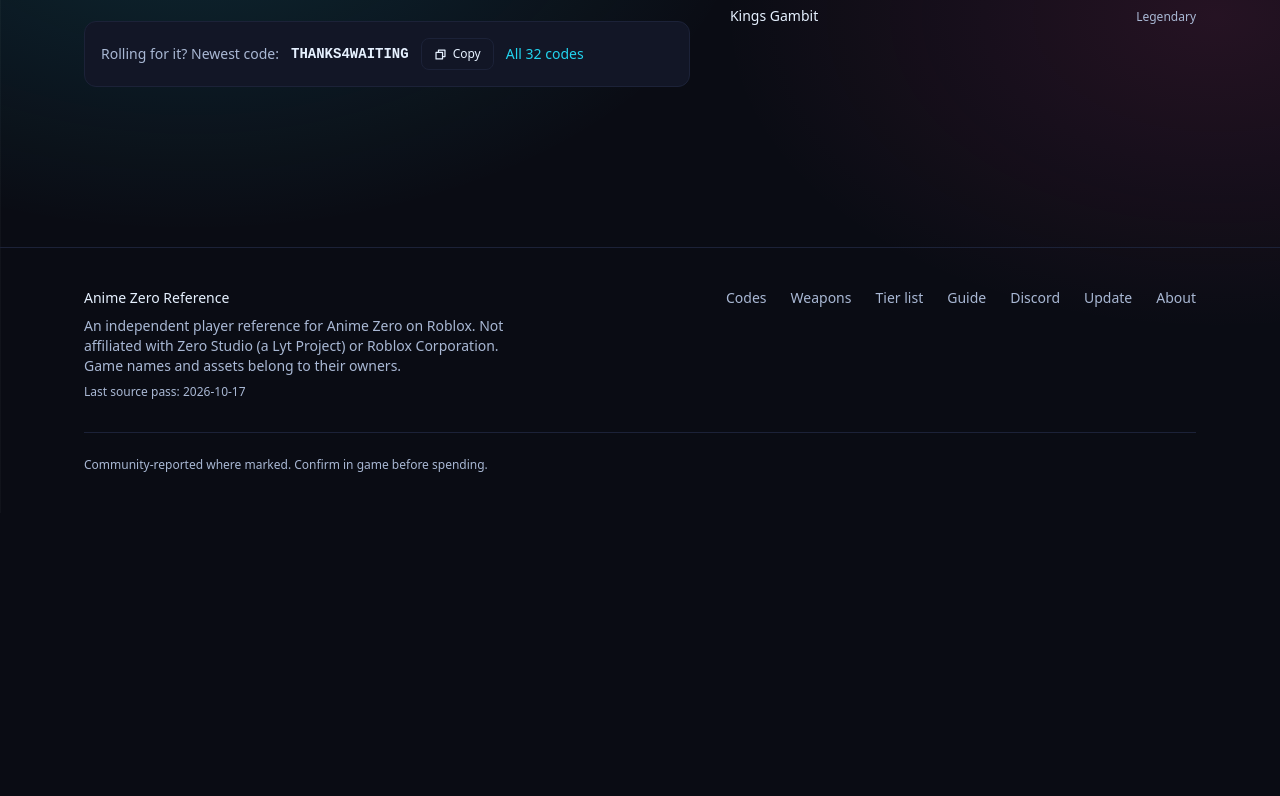
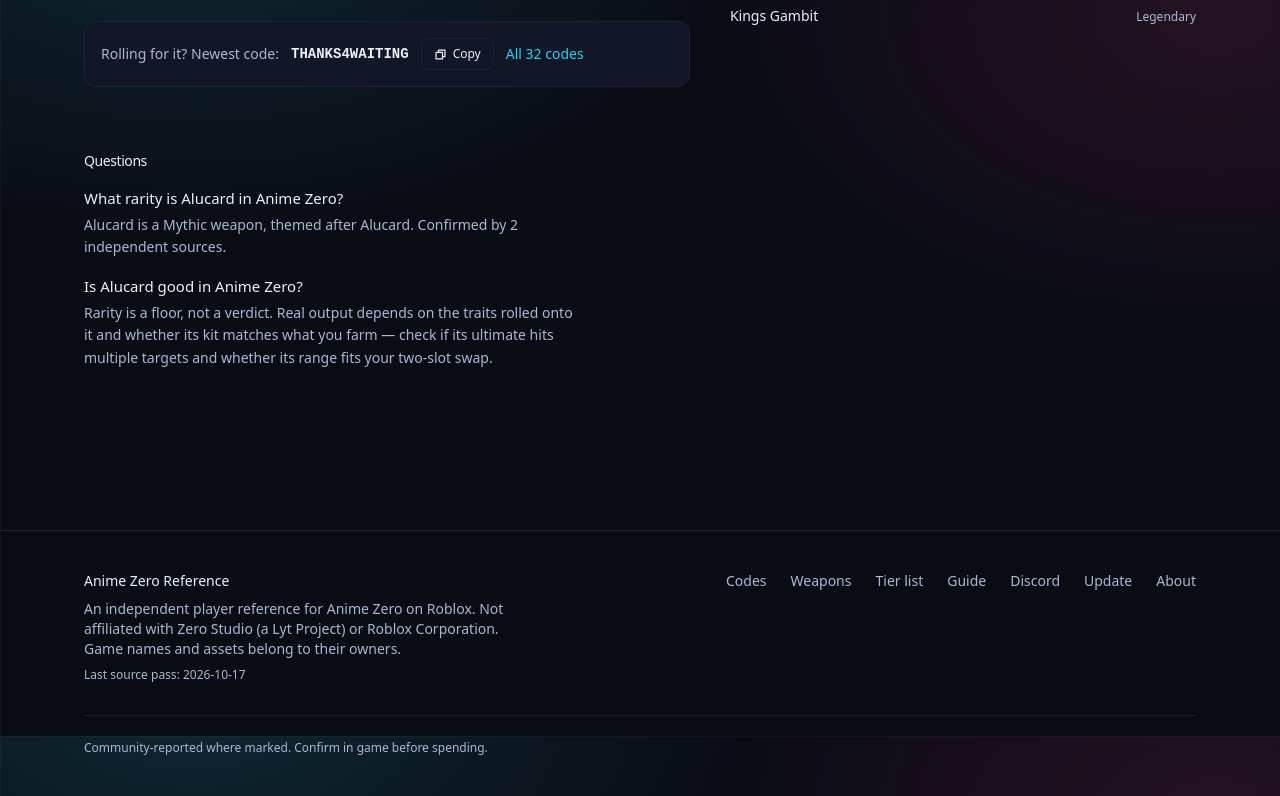
Before and after one commit to ken-fs/animezero, a Next.js app: page /weapons/alucard/ in a window 1280 px wide. Shown: the part 864-1660 px from the top of the page. Before the commit the page ends 1377 px from the top, so only its background shows below. Built offline with nearby package versions, Linux system fonts and the light colour scheme; no server answers.

Commit message:
seo: FAQ + FAQPage schema on all weapon pages; rescue indexing

```diff
--- /dev/null
+++ b/pnpm-workspace.yaml
@@ -0,0 +1,4 @@
+allowBuilds:
+  esbuild: set this to true or false
+  unrs-resolver: set this to true or false
+  workerd: set this to true or false
--- a/src/app/weapons/[slug]/page.tsx
+++ b/src/app/weapons/[slug]/page.tsx
@@ -42,6 +42,28 @@ export default async function WeaponPage({ params }: PageProps<"/weapons/[slug]"
 
   const others = sortedWeapons.filter((w) => w.slug !== weapon.slug).slice(0, 8);
   const newestCode = codes[0];
+
+  const faqs: { q: string; a: string }[] = [
+    {
+      q: `What rarity is ${weapon.name} in Anime Zero?`,
+      a: weapon.rarity
+        ? `${weapon.name} is a ${weapon.rarity} weapon${weapon.inspiredBy ? `, themed after ${weapon.inspiredBy}` : ""}. Confirmed by ${weapon.sources} independent source${weapon.sources === 1 ? "" : "s"}.`
+        : `Not published yet — ${weapon.name} appears in game footage but no roster states its rarity. This page tracks the gap.`,
+    },
+    {
+      q: `Is ${weapon.name} good in Anime Zero?`,
+      a: `Rarity is a floor, not a verdict. Real output depends on the traits rolled onto it and whether its kit matches what you farm — check if its ultimate hits multiple targets and whether its range fits your two-slot swap.`,
+    },
+  ];
+  const faqLd = {
+    "@context": "https://schema.org",
+    "@type": "FAQPage",
+    mainEntity: faqs.map((f) => ({
+      "@type": "Question",
+      name: f.q,
+      acceptedAnswer: { "@type": "Answer", text: f.a },
+    })),
+  };
 
   return (
     <article className="mx-auto w-full max-w-6xl px-5">
@@ -192,6 +214,22 @@ export default async function WeaponPage({ params }: PageProps<"/weapons/[slug]"
           </div>
         </aside>
       </div>
+
+      <section className="pb-16">
+        <h2 className="text-sm font-medium">Questions</h2>
+        <script
+          type="application/ld+json"
+          dangerouslySetInnerHTML={{ __html: JSON.stringify(faqLd) }}
+        />
+        <dl className="mt-4 space-y-4">
+          {faqs.map((f) => (
+            <div key={f.q.slice(0, 24)}>
+              <dt className="text-[15px] font-medium">{f.q}</dt>
+              <dd className="mt-1 max-w-[62ch] text-sm leading-relaxed text-muted-foreground">{f.a}</dd>
+            </div>
+          ))}
+        </dl>
+      </section>
     </article>
   );
 }
```
Also changed, not shown: 1 other file (tests, documents, lock files or other folders).
